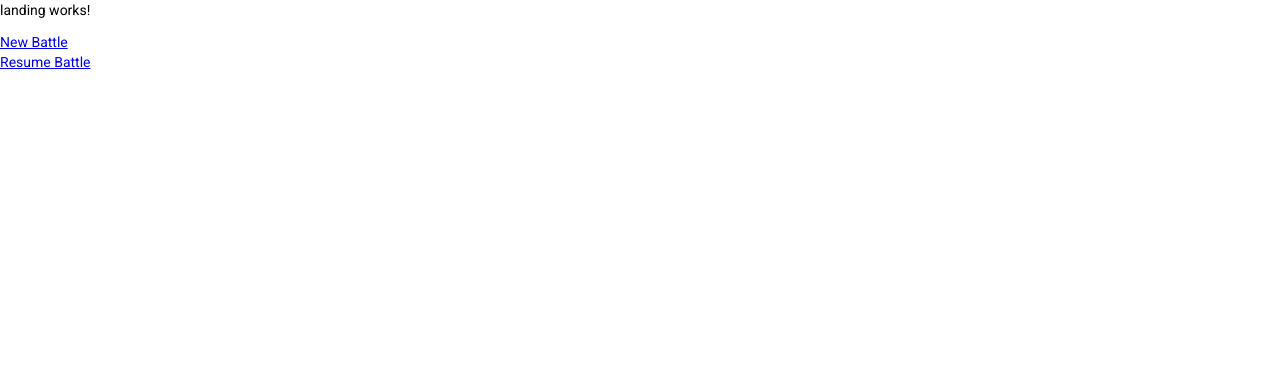
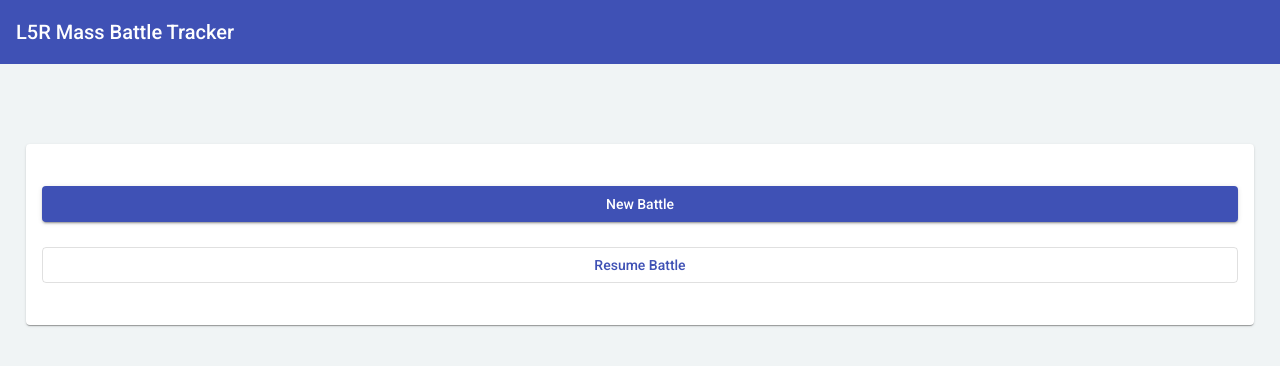
Before and after one commit to BudWhiteStudying/l5r-mass-battles-tracker, an Angular app in the folder mass-battle-tracker-client/src/main/angular/: page /landing in a window 1280 px wide. Shown: the top 366 px of the page. Built offline with nearby package versions, Linux system fonts and the light colour scheme.

Commit message:
feat: implement landing page leveraging Angular Material (#10)
Co-authored-by: Tommaso Meledina <tommaso.meledina@it.ibm.com>

```diff
--- a/mass-battle-tracker-client/src/main/angular/src/app/app.component.html
+++ b/mass-battle-tracker-client/src/main/angular/src/app/app.component.html
@@ -1 +1,4 @@
+<mat-toolbar color="primary">
+    <span>L5R Mass Battle Tracker</span>
+</mat-toolbar>
 <router-outlet></router-outlet>
--- a/mass-battle-tracker-client/src/main/angular/src/app/app.module.ts
+++ b/mass-battle-tracker-client/src/main/angular/src/app/app.module.ts
@@ -4,6 +4,9 @@ import { NgModule } from '@angular/core';
 import { AppRoutingModule } from './app-routing.module';
 import { AppComponent } from './app.component';
 import { BrowserAnimationsModule } from '@angular/platform-browser/animations';
+
+import {MatToolbarModule} from '@angular/material/toolbar';
+
 import { LandingModule } from './landing/landing.module';
 import { NewBattleModule } from './new-battle/new-battle.module';
 import { ResumeBattleModule } from './resume-battle/resume-battle.module';
@@ -16,6 +19,7 @@ import { ResumeBattleModule } from './resume-battle/resume-battle.module';
     BrowserModule,
     AppRoutingModule,
     BrowserAnimationsModule,
+    MatToolbarModule,
     LandingModule,
     NewBattleModule,
     ResumeBattleModule
--- a/mass-battle-tracker-client/src/main/angular/src/app/landing/landing/landing.component.html
+++ b/mass-battle-tracker-client/src/main/angular/src/app/landing/landing/landing.component.html
@@ -1,8 +1,5 @@
-<p>landing works!</p>
 
-<nav>
-    <a routerLink="/new-battle/name-description">New Battle</a>
-</nav>
-<nav>
-    <a routerLink="/resume-battle/available-battles">Resume Battle</a>
-</nav>
+<mat-card style="margin:10vh 2vw 0vw 2vw;">
+    <a mat-raised-button color="primary" routerLink="/new-battle/name-description" style="display: block; margin-top: 2vw; margin-bottom: 2vw;">New Battle</a>
+    <a mat-stroked-button color="primary" routerLink="/resume-battle/available-battles" style="display: block; margin-top: 2vw; margin-bottom: 2vw;">Resume Battle</a>
+</mat-card>
--- a/mass-battle-tracker-client/src/main/angular/src/styles.scss
+++ b/mass-battle-tracker-client/src/main/angular/src/styles.scss
@@ -28,5 +28,5 @@ $mass-battle-tracker-client-theme: mat-light-theme($mass-battle-tracker-client-p
 
 /* You can add global styles to this file, and also import other style files */
 
-html, body { height: 100%; }
+html, body { height: 100%; background-color: #f0f4f5;}
 body { margin: 0; font-family: Roboto, "Helvetica Neue", sans-serif; }
```
Also changed, not shown: mass-battle-tracker-client/src/main/angular/src/app/landing/landing.module.ts (+5 -2 lines).
